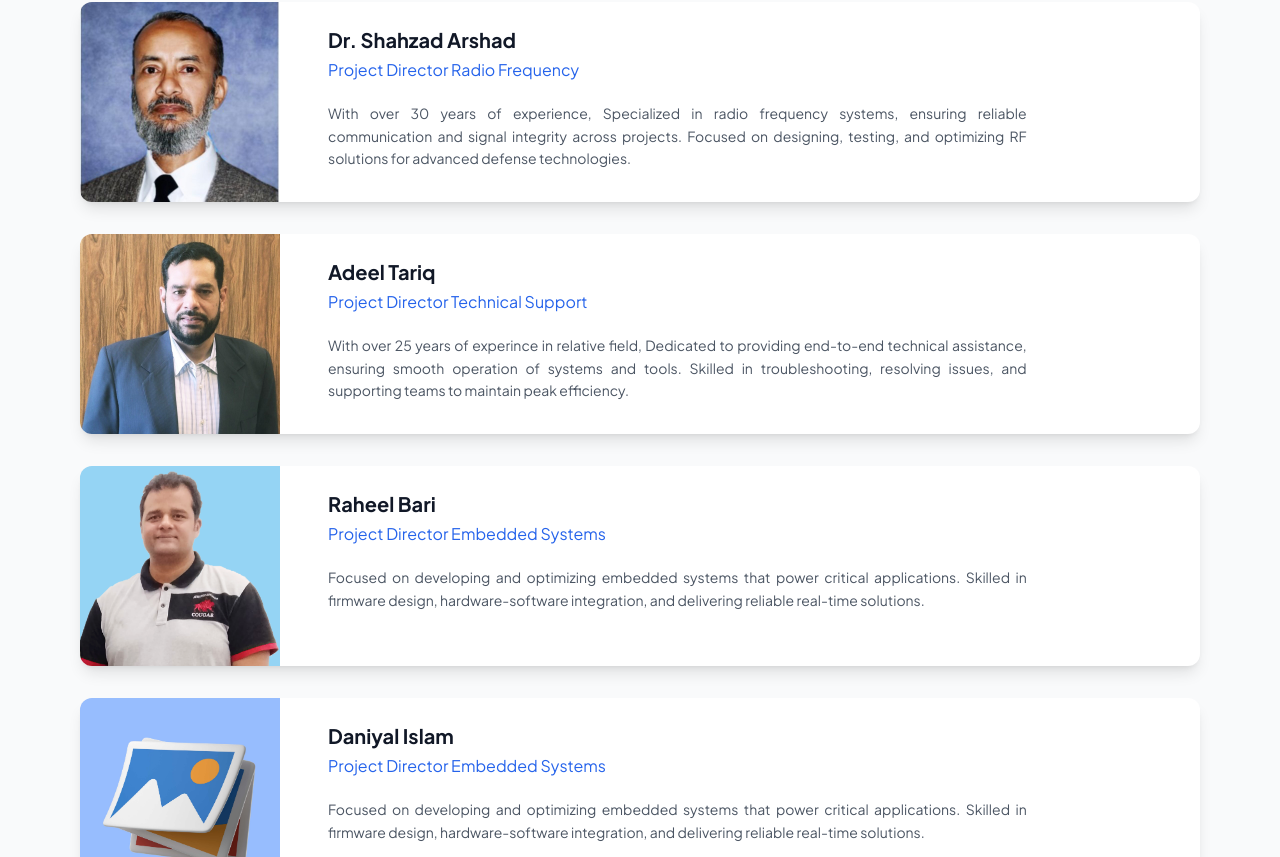
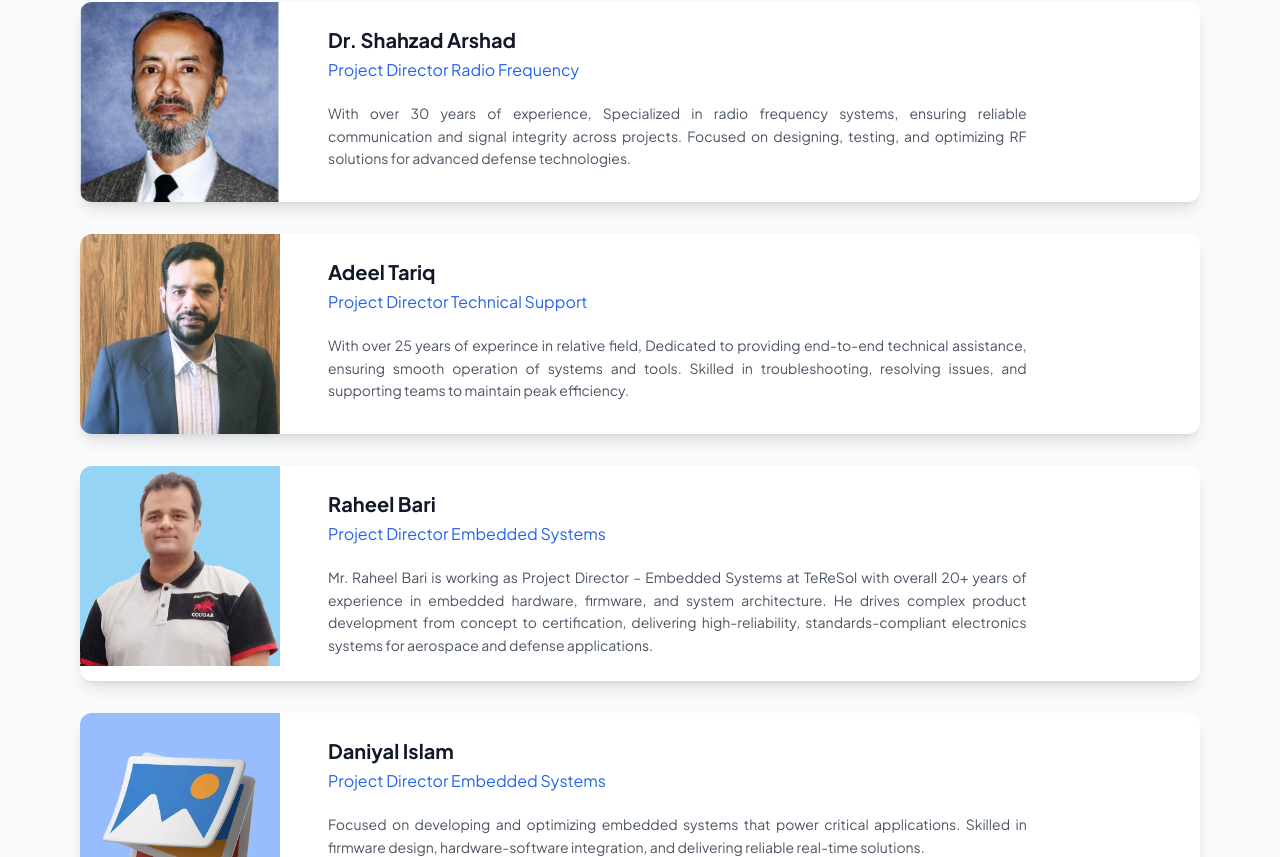
Before and after one commit to UmerDaraz163/teresol-web, a Next.js app: page /team/farooq-umer-khan in a window 1280 px wide. Shown: the part 1475-2332 px from the top of the page. Built offline with nearby package versions, Linux system fonts and the light colour scheme.

Commit message:
intro changed

```diff
--- a/app/team/[slug]/page.tsx
+++ b/app/team/[slug]/page.tsx
@@ -64,7 +64,7 @@ Dr. Naveed Iqbal is a published author with over twelve internationally recogniz
     name: "Farooq Umer Khan",
     role: "CTO",
     image: "/leadership/CTOo.webp",
-    intro: `Mr. Muhammad Farooq Umer Khan is an Aeronautical (Avionics) Engineer with 30 years of professional experience spanning Research & Development and Project Management. Currently serving as Chief Technology Officer (CTO), he leverages decades of technical and leadership experience to drive innovation, oversee complex projects, and deliver cutting-edge solutions.
+    intro: `Mr. Farooq Umer Khan is an Aeronautical (Avionics) Engineer with 30 years of professional experience spanning Research & Development and Project Management. Currently serving as Chief Technology Officer (CTO), he leverages decades of technical and leadership experience to drive innovation, oversee complex projects, and deliver cutting-edge solutions.
 
 <br></br> A highly accomplished technology innovator, he specializes in hardware and software architecture design, embedded systems, signal analysis, and system integration. With a strong background in design engineering and system development, he combines strategic vision with deep technical insight, enabling organizations to achieve both technological advancement and operational excellence.
 
@@ -92,7 +92,7 @@ Dr. Naveed Iqbal is a published author with over twelve internationally recogniz
         image: "/leadership/staff/Raheel Bari.webp",
         role: "Project Director Embedded Systems",
         intro:
-          "Focused on developing and optimizing embedded systems that power critical applications. Skilled in firmware design, hardware-software integration, and delivering reliable real-time solutions.",
+          "Mr. Raheel Bari is working as Project Director – Embedded Systems at TeReSol with overall 20+ years of experience in embedded hardware, firmware, and system architecture. He drives complex product development from concept to certification, delivering high-reliability, standards-compliant electronics systems for aerospace and defense applications.",
       },
       {
         name: "Daniyal Islam",
```
